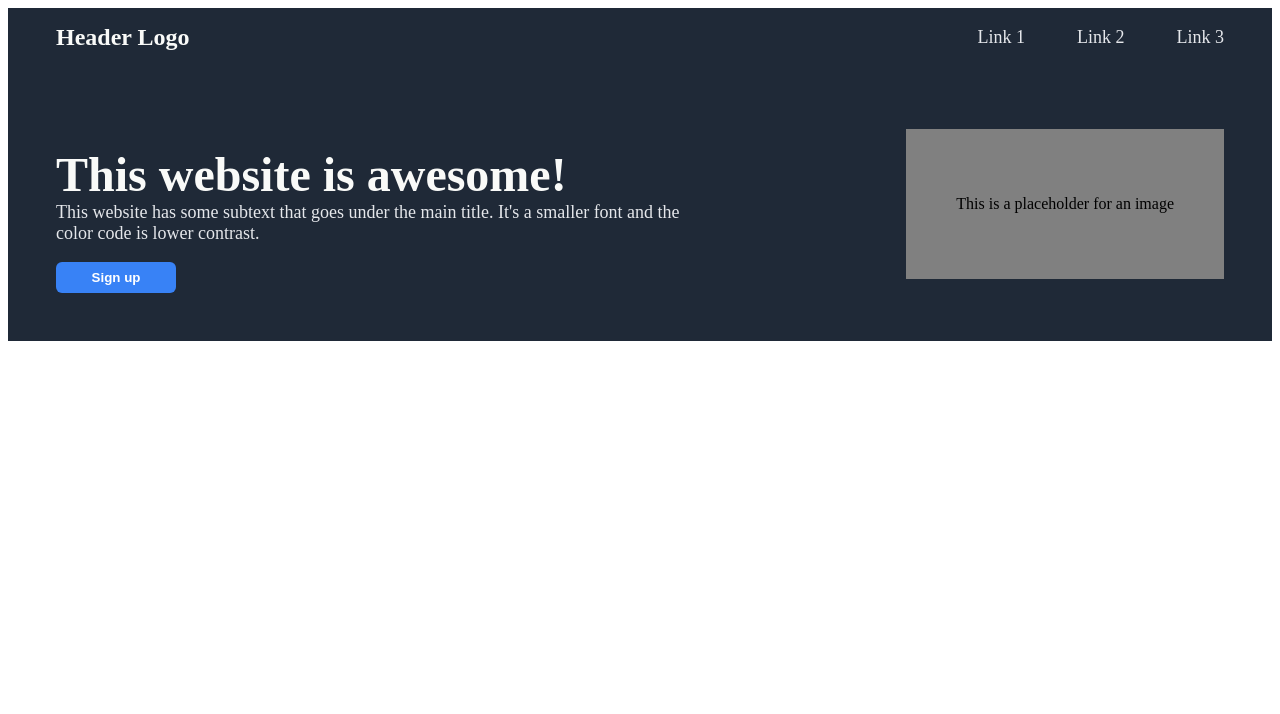
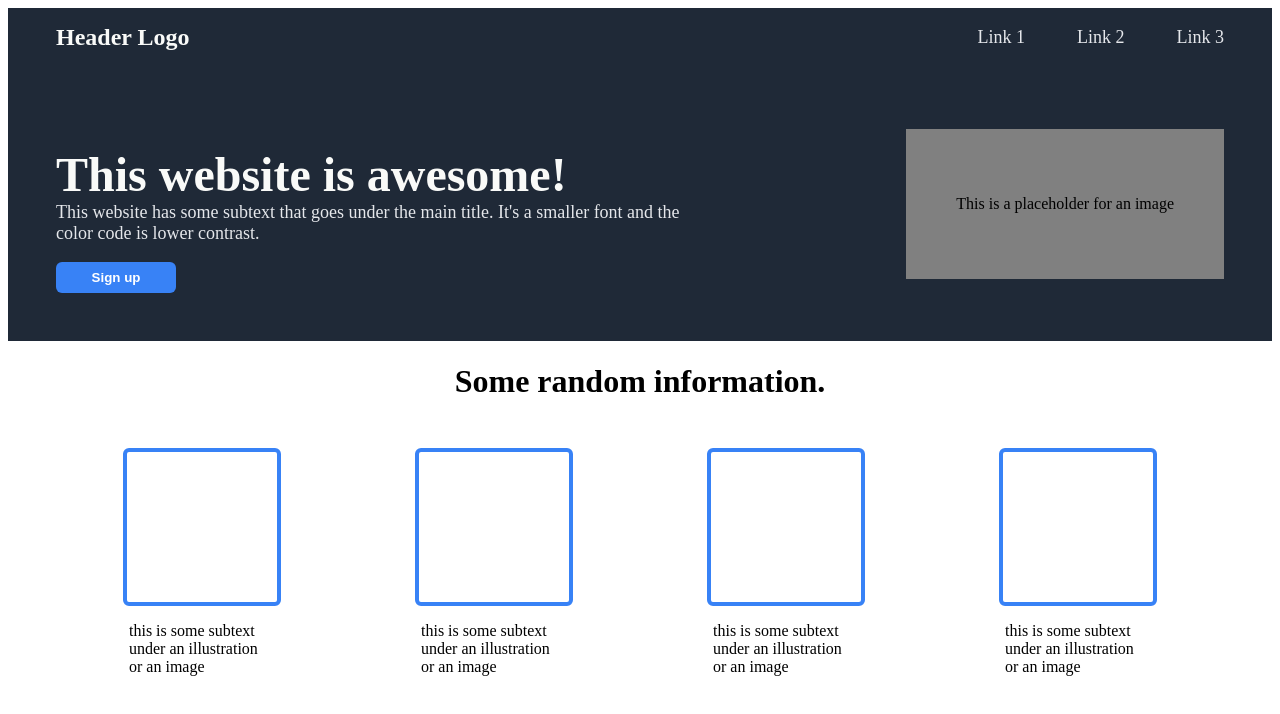
Before and after one commit to Bstrinic/landing-page-odin, a plain HTML site: page index.html in a window 1280 px wide. Drawn offline with Linux system fonts and the light colour scheme.

Commit message:
Created random information section and finished styling

```diff
--- a/index.html
+++ b/index.html
@@ -32,6 +32,28 @@
         </div>
       </div>
 
+      <div class="section-three">
+          <h1>Some random information.</h1>
+        <div class="information-boxes">
+          <div class="information-box">
+            <div class="box"></div>
+            <p class="text">this is some subtext under an illustration or an image</p>
+          </div>
+          <div class="information-box">
+            <div class="box"></div>
+            <p class="text">this is some subtext under an illustration or an image</p>
+          </div>
+          <div class="information-box">
+            <div class="box"></div>
+            <p class="text">this is some subtext under an illustration or an image</p>
+          </div>
+          <div class="information-box">
+            <div class="box"></div>
+            <p class="text">this is some subtext under an illustration or an image</p>
+          </div>
+
+        </div>
+      </div>
   </body>
 
 
--- a/style.css
+++ b/style.css
@@ -205,3 +205,32 @@
     font-weight: bold;
     width: 120px;
 }
+
+.section-three h1 {
+    display: flex;
+    justify-content: center;
+}
+
+.information-boxes {
+    margin: 48px;
+    display: flex;
+    justify-content: space-between;
+}
+
+.information-box {
+    display: flex;
+    flex-direction: column;
+    align-items: center;
+    justify-content: center;
+}
+
+.information-box .box {
+    border: 4px solid #3882F6;
+    border-radius: 6px;
+    width: 150px;
+    height: 150px;
+}
+
+.information-box p {
+    width: 50%;
+}
```
